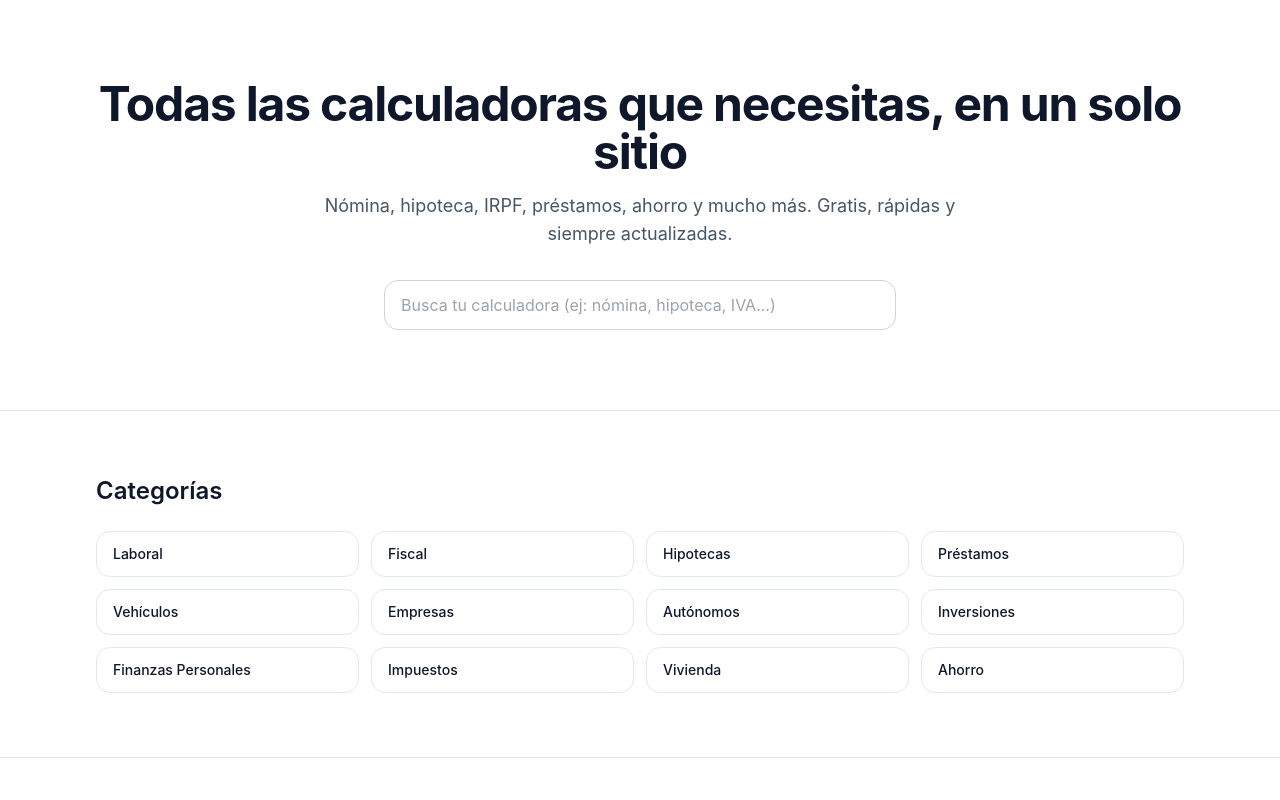
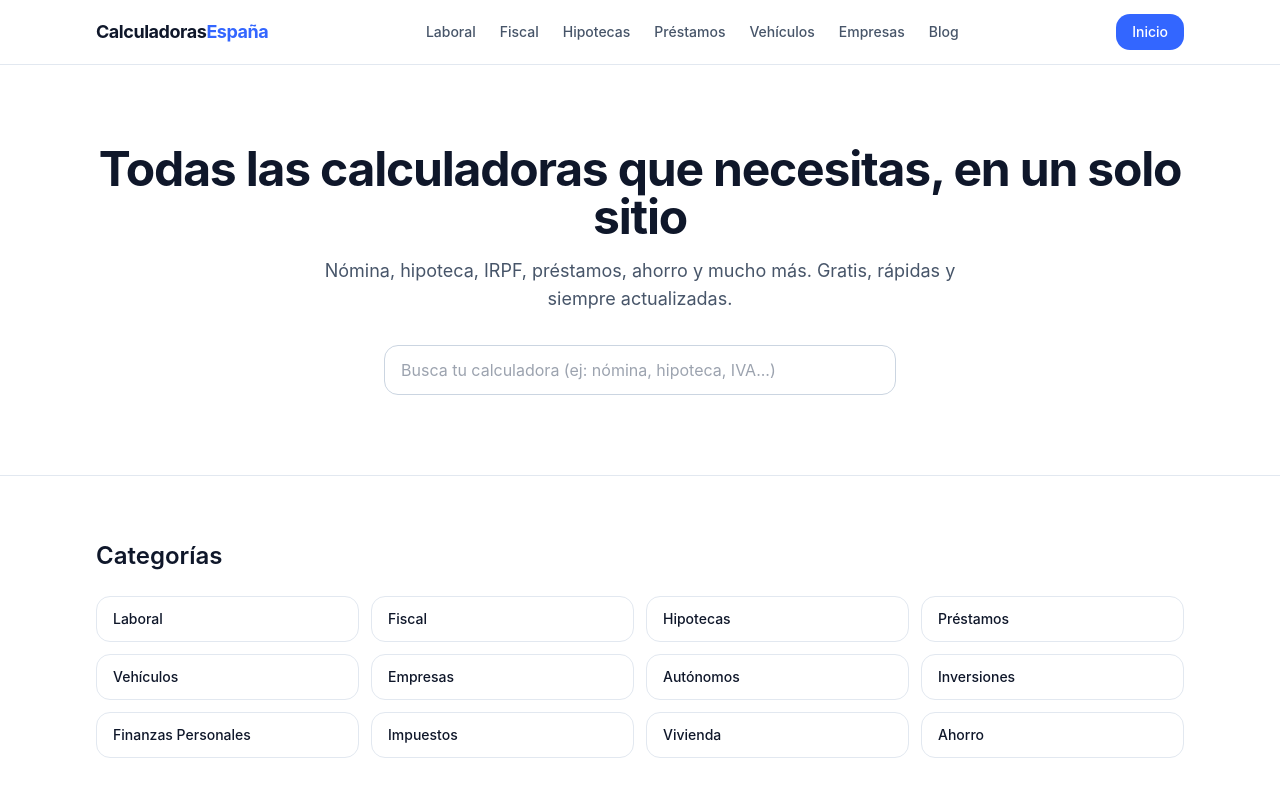
Before and after one commit to solucionesintegralesmurcia/cc, a Next.js app: page / in a window 1280 px wide. Shown: the top 800 px of the page. Built offline with nearby package versions, Linux system fonts and the light colour scheme; no server answers.

Commit message:
Add files via upload

```diff
--- a/app/layout.tsx
+++ b/app/layout.tsx
@@ -1,5 +1,7 @@
 import type { Metadata } from 'next'
 import './globals.css'
+import { Header } from '@/components/layout/Header'
+import { Footer } from '@/components/layout/Footer'
 
 export const metadata: Metadata = {
   metadataBase: new URL(process.env.NEXT_PUBLIC_SITE_URL ?? 'https://tudominio.es'),
@@ -16,7 +18,9 @@ export default function RootLayout({ children }: { children: React.ReactNode })
   return (
     <html lang="es" suppressHydrationWarning>
       <body className="min-h-screen bg-white text-slate-900 antialiased dark:bg-slate-950 dark:text-slate-100">
+        <Header />
         {children}
+        <Footer />
       </body>
     </html>
   )
--- /dev/null
+++ b/components/layout/Footer.tsx
@@ -0,0 +1,55 @@
+import Link from 'next/link'
+import { categories } from '@/lib/categories'
+
+export function Footer() {
+  return (
+    <footer className="border-t border-slate-200 py-12 dark:border-slate-800">
+      <div className="container-page">
+        <div className="grid gap-8 sm:grid-cols-3">
+          <div>
+            <Link href="/" className="text-lg font-bold tracking-tight">
+              Calculadoras<span className="text-brand-500">España</span>
+            </Link>
+            <p className="mt-2 text-sm text-slate-500">
+              Calculadoras gratuitas y actualizadas para nómina, hipoteca, fiscalidad y más.
+            </p>
+          </div>
+
+          <div>
+            <h3 className="text-sm font-semibold">Categorías</h3>
+            <ul className="mt-3 space-y-2 text-sm text-slate-500">
+              {categories.map((cat) => (
+                <li key={cat.slug}>
+                  <Link href={`/categoria/${cat.slug}`} className="hover:text-brand-600">
+                    {cat.name}
+                  </Link>
+                </li>
+              ))}
+            </ul>
+          </div>
+
+          <div>
+            <h3 className="text-sm font-semibold">Sitio</h3>
+            <ul className="mt-3 space-y-2 text-sm text-slate-500">
+              <li>
+                <Link href="/" className="hover:text-brand-600">
+                  Inicio
+                </Link>
+              </li>
+              <li>
+                <Link href="/blog" className="hover:text-brand-600">
+                  Blog
+                </Link>
+              </li>
+            </ul>
+          </div>
+        </div>
+
+        <p className="mt-10 text-xs text-slate-400">
+          © {new Date().getFullYear()} Calculadoras España. Los resultados son orientativos y no
+          sustituyen el asesoramiento profesional.
+        </p>
+      </div>
+    </footer>
+  )
+}
--- /dev/null
+++ b/components/layout/Header.tsx
@@ -0,0 +1,45 @@
+import Link from 'next/link'
+import { categories } from '@/lib/categories'
+import { MobileMenu } from './MobileMenu'
+
+export function Header() {
+  // Solo mostramos en el menú principal las categorías que ya tienen
+  // contenido, para no enlazar a secciones vacías.
+  const mainCategories = categories.slice(0, 6)
+
+  return (
+    <header className="sticky top-0 z-40 border-b border-slate-200 bg-white/80 backdrop-blur dark:border-slate-800 dark:bg-slate-950/80">
+      <div className="container-page flex h-16 items-center justify-between gap-6">
+        <Link href="/" className="shrink-0 text-lg font-bold tracking-tight">
+          Calculadoras<span className="text-brand-500">España</span>
+        </Link>
+
+        <nav className="hidden items-center gap-6 text-sm font-medium md:flex">
+          {mainCategories.map((cat) => (
+            <Link
+              key={cat.slug}
+              href={`/categoria/${cat.slug}`}
+              className="text-slate-600 transition hover:text-brand-600 dark:text-slate-300"
+            >
+              {cat.name}
+            </Link>
+          ))}
+          <Link
+            href="/blog"
+            className="text-slate-600 transition hover:text-brand-600 dark:text-slate-300"
+          >
+            Blog
+          </Link>
+        </nav>
+
+        <div className="hidden shrink-0 md:block">
+          <Link href="/" className="btn-primary !px-4 !py-2 text-sm">
+            Inicio
+          </Link>
+        </div>
+
+        <MobileMenu categories={categories} />
+      </div>
+    </header>
+  )
+}
--- /dev/null
+++ b/components/layout/MobileMenu.tsx
@@ -0,0 +1,53 @@
+'use client'
+
+import { useState } from 'react'
+import Link from 'next/link'
+import type { Category } from '@/lib/categories'
+
+export function MobileMenu({ categories }: { categories: Category[] }) {
+  const [open, setOpen] = useState(false)
+
+  return (
+    <div className="md:hidden">
+      <button
+        onClick={() => setOpen((v) => !v)}
+        aria-label="Abrir menú"
+        aria-expanded={open}
+        className="rounded-lg border border-slate-300 p-2 dark:border-slate-700"
+      >
+        <svg width="20" height="20" viewBox="0 0 20 20" fill="none" aria-hidden="true">
+          <path d="M3 5h14M3 10h14M3 15h14" stroke="currentColor" strokeWidth="1.5" strokeLinecap="round" />
+        </svg>
+      </button>
+
+      {open && (
+        <div className="absolute inset-x-0 top-16 border-b border-slate-200 bg-white p-4 shadow-lg dark:border-slate-800 dark:bg-slate-950">
+          <Link
+            href="/"
+            onClick={() => setOpen(false)}
+            className="block rounded-lg px-3 py-2 font-medium hover:bg-slate-100 dark:hover:bg-slate-900"
+          >
+            Inicio
+          </Link>
+          {categories.map((cat) => (
+            <Link
+              key={cat.slug}
+              href={`/categoria/${cat.slug}`}
+              onClick={() => setOpen(false)}
+              className="block rounded-lg px-3 py-2 hover:bg-slate-100 dark:hover:bg-slate-900"
+            >
+              {cat.name}
+            </Link>
+          ))}
+          <Link
+            href="/blog"
+            onClick={() => setOpen(false)}
+            className="block rounded-lg px-3 py-2 hover:bg-slate-100 dark:hover:bg-slate-900"
+          >
+            Blog
+          </Link>
+        </div>
+      )}
+    </div>
+  )
+}
```
